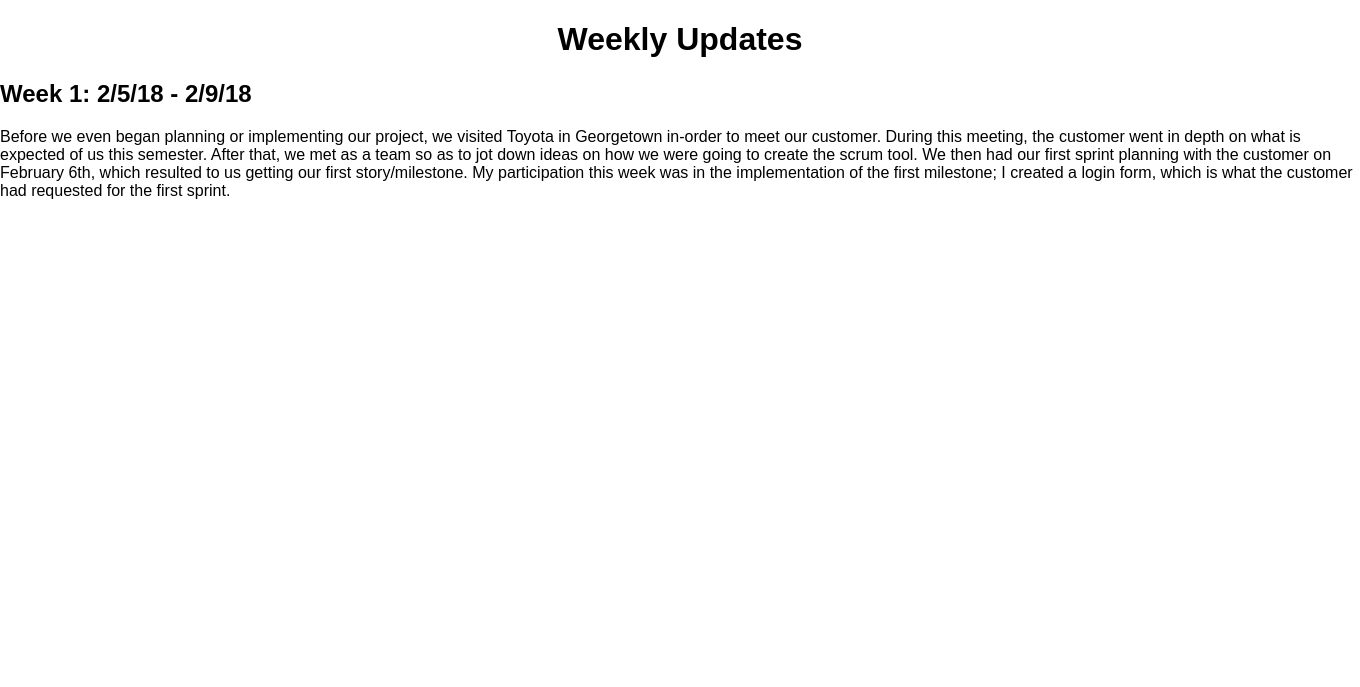
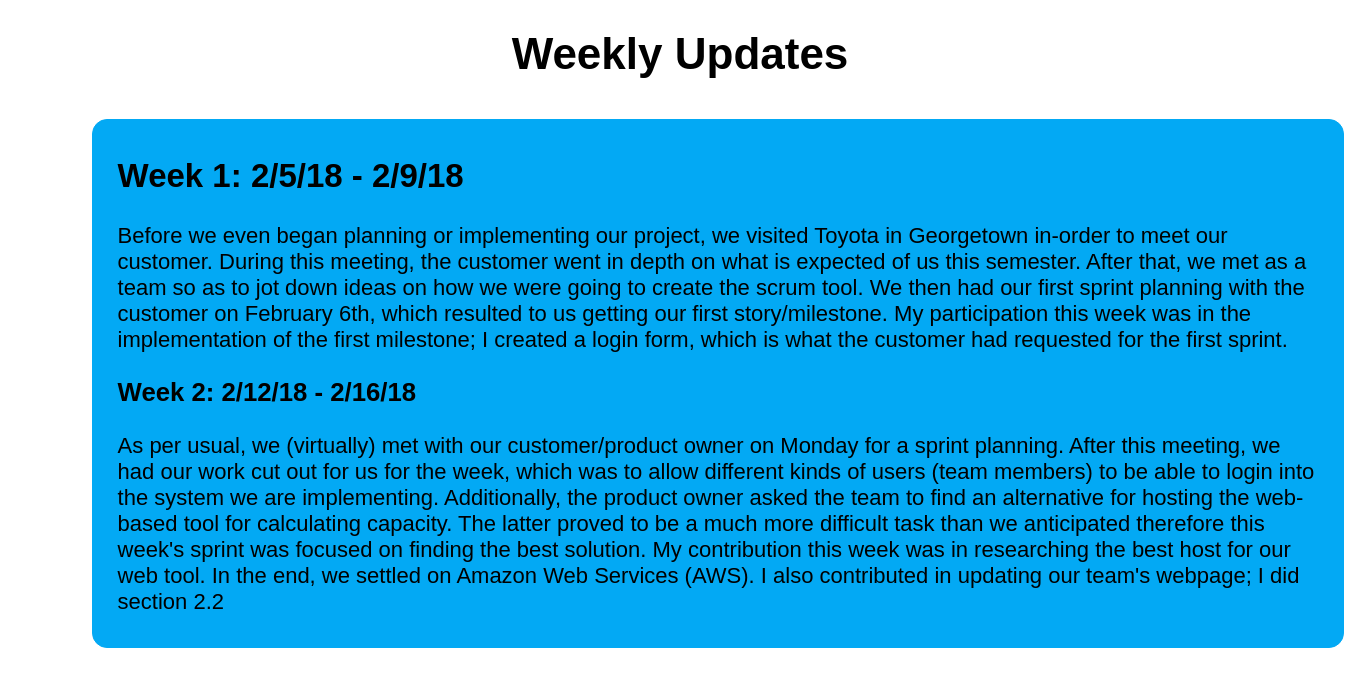
Before and after one commit to cs499s18p16/cs499s18p16.github.io, a PHP site: page /EN.html in a window 1360 px wide. Shown: the top 687 px of the page. Run offline with PHP 8.4, Linux system fonts and the light colour scheme.

Commit message:
Week 2 Update

```diff
--- a/EN.html
+++ b/EN.html
@@ -13,6 +13,7 @@
     <body>
         <h1>Weekly Updates</h1>
 
+        <div class="container">
             <h2>Week 1: 2/5/18 - 2/9/18</h2>
             <p>
                 Before we even began planning or implementing our project, we visited Toyota in Georgetown in-order to meet our
@@ -22,6 +23,19 @@
                 My participation this week was in the implementation of the first milestone; I created a login form, which is what
                 the customer had requested for the first sprint.
             </p>
+
+            <h3>Week 2: 2/12/18 - 2/16/18</h3>
+            <p>
+                As per usual, we (virtually) met with our customer/product owner on Monday for a sprint planning. After this meeting, we had our work
+                cut out for us for the week, which was to allow different kinds of users (team members) to be able to login into the system
+                we are implementing. Additionally, the product owner asked the team to find an alternative for hosting the web-based tool for calculating capacity.
+                The latter proved to be a much more difficult task than we anticipated therefore this week's sprint was focused on finding the best solution. My contribution this
+                week was in researching the best host for our web tool. In the end, we settled on Amazon Web Services (AWS). I also contributed in
+                updating our team's webpage; I did section 2.2
+            </p>
+
+
+        </div>
     </body>
 
 </html>
--- a/style_en.css
+++ b/style_en.css
@@ -3,9 +3,23 @@ body
     margin:0;
     padding: 0;
     font-family: sans-serif;
+    font-size: 22px;
 }
 
 h1
 {
     text-align: center;
 }
+
+.container{
+    width: 1200px;
+    left: 6%;
+    margin: 10px;
+    padding: 10px 25px;
+    border: 1px solid #03a9f4;
+    border-radius: 15px;
+    box-shadow: 0 15px 25px rgba(red, green, blue, alpha);
+    background: #03a9f4;
+    position: absolute;
+
+}
```
Lines whose indentation alone changed are shown as unchanged.
